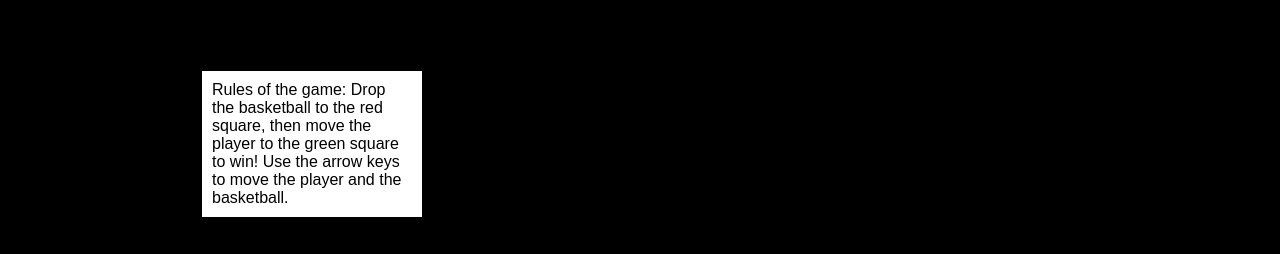
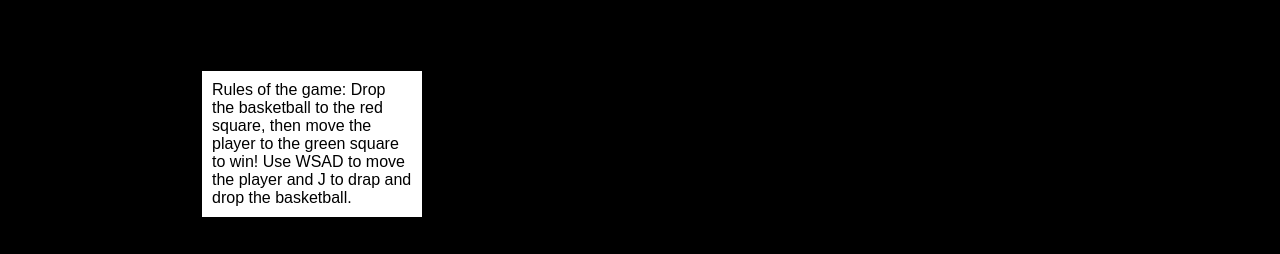
Before and after one commit to shiqi0515/UI-Whatever, a React (Create React App) app: page /tutorialLevel in a window 1280 px wide. Shown: the part 543-797 px from the top of the page. Built offline with nearby package versions, Linux system fonts and the light colour scheme.

Commit message:
Update translations for rule tutorial in LanguageProvider.tsx and fix player movement controls in TutorialLevel.tsx

```diff
--- a/src/LanguageProvider.tsx
+++ b/src/LanguageProvider.tsx
@@ -30,7 +30,7 @@ const translations: Translations = {
     tree: "Tree",
     graph: "Graph",
     ruleTutorial:
-      "Rules of the game: Drop the basketball to the red square, then move the player to the green square to win! Use the arrow keys to move the player and the basketball.",
+      "Rules of the game: Drop the basketball to the red square, then move the player to the green square to win! Use WSAD to move the player and J to drap and drop the basketball.",
     // other translations...
   },
 
@@ -54,6 +54,8 @@ const translations: Translations = {
     queue: "队列",
     tree: "树",
     graph: "图",
+    ruleTutorial:
+      "游戏规则：将篮球放到红色方块上，然后将玩家移动到绿色方块上即可获胜！使用WSAD移动玩家，按J键拖动篮球。",
   },
 
   sv: {
@@ -75,6 +77,8 @@ const translations: Translations = {
     queue: "Kö",
     tree: "Träd",
     graph: "Graf",
+    ruleTutorial:
+      "Spelets regler: Släpp basketbollen på den röda rutan, flytta sedan spelaren till den gröna rutan för att vinna! Använd WSAD för att flytta spelaren och J för att släppa och släppa basketbollen.",
   },
 };
 
--- a/src/levels/TutorialLevel.tsx
+++ b/src/levels/TutorialLevel.tsx
@@ -1,5 +1,5 @@
 import React, { useState, useEffect } from "react";
-import { Modal, Button } from "react-bootstrap"; // 导入 Bootstrap 的 Modal 和 Button 组件
+import { Modal, Button } from "react-bootstrap";
 import Player from "../components/Player";
 import itemSprite from "../images/basketball.png";
 import "../style/tutorial.css";
@@ -8,15 +8,15 @@ import { useLanguage } from "../LanguageProvider";
 import winSound from "../sounds/success.mp3";
 
 const TutorialLevel: React.FC = () => {
-  const { translate } = useLanguage(); // Use the hook here
-  const targetX = 1500; // 目标区域的X坐标
-  const targetY = 600; // 目标区域的Y坐标
-  const goalX = 1000; // 篮球的目标X坐标
-  const goalY = 400; // 篮球的目标Y坐标
-  const [playerX, setPlayerX] = useState(100);
-  const [playerY, setPlayerY] = useState(100);
-  const [itemX, setItemX] = useState(200); // 物品的X坐标
-  const [itemY, setItemY] = useState(200); // 物品的Y坐标
+  const { translate } = useLanguage();
+  const targetX = 1500; // 人物目标区域X坐标
+  const targetY = 600; // 人物目标区域Y坐标
+  const goalX = 1000; // 篮球目标区域X坐标
+  const goalY = 400; // 篮球目标区域Y坐标
+  const [playerX, setPlayerX] = useState(100); // 人物X坐标
+  const [playerY, setPlayerY] = useState(100); // 人物Y坐标
+  const [itemX, setItemX] = useState(200); // 篮球X坐标
+  const [itemY, setItemY] = useState(200); // 篮球Y坐标
   const [carryingItem, setCarryingItem] = useState(false); // 玩家是否正在携带物品
   const [isWin, setIsWin] = useState(false);
   const [showModal, setShowModal] = useState(false);
```
